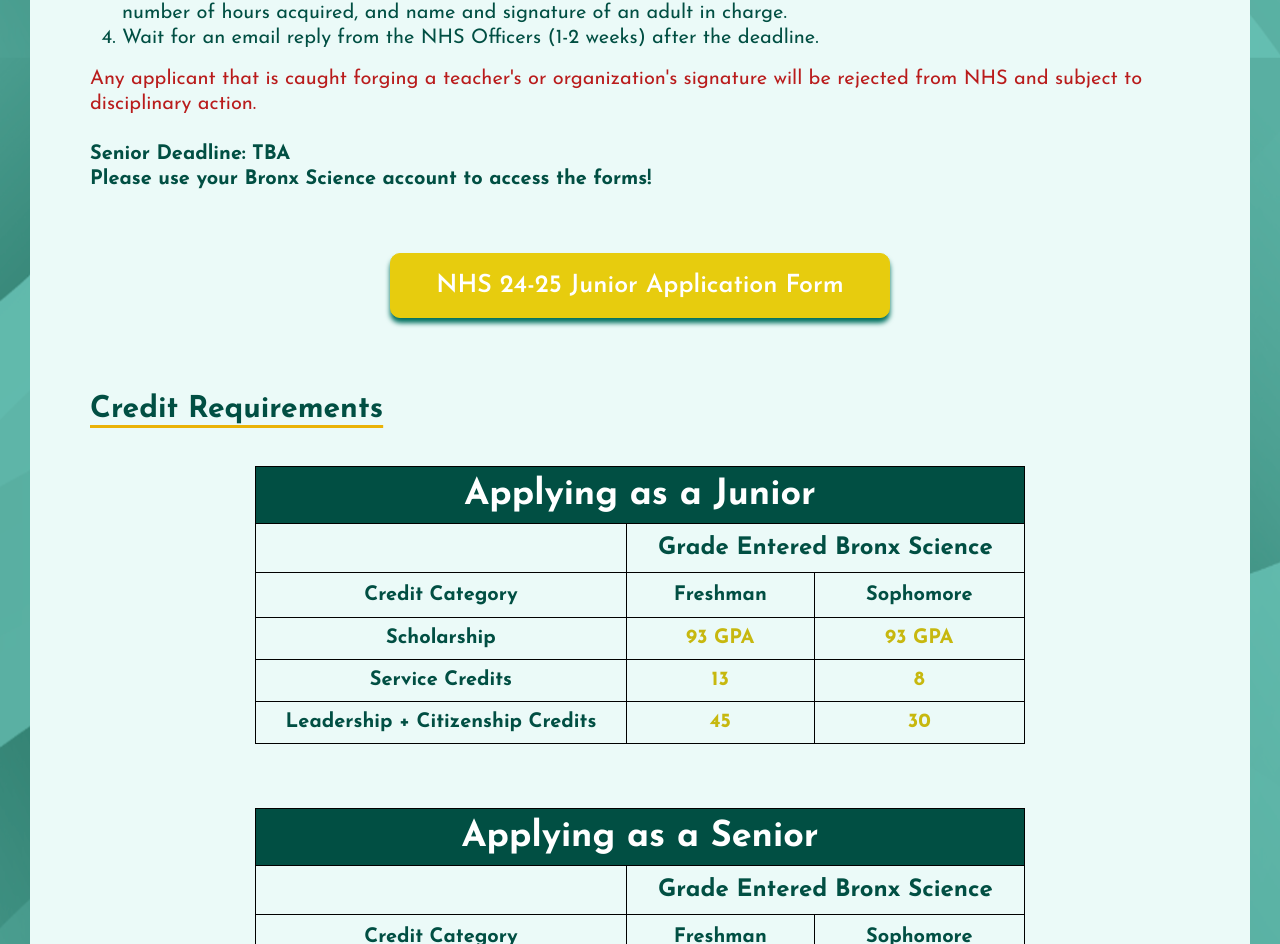
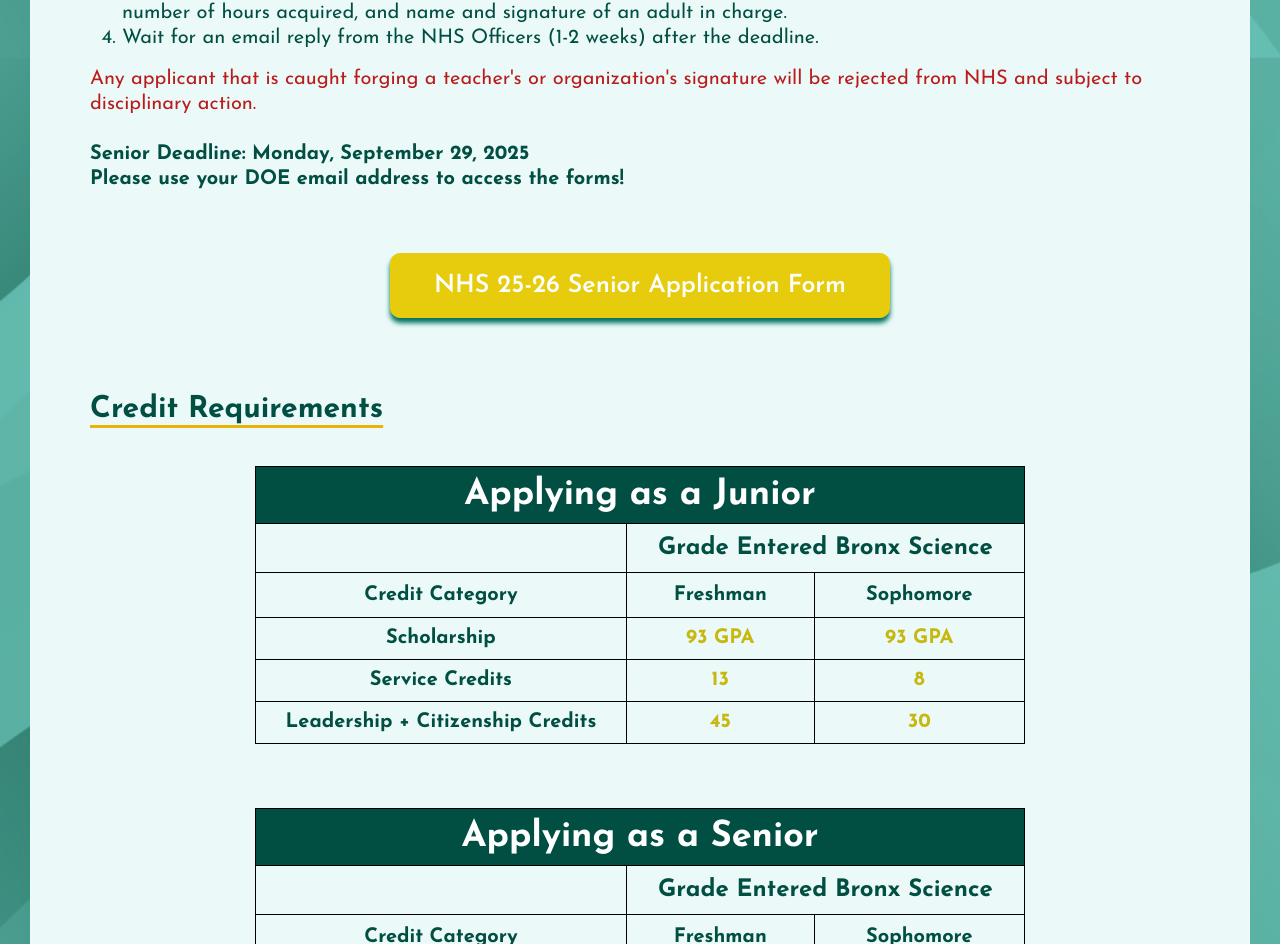
Before and after one commit to MCSaturn6/Bronx-Science-NHS-Update, a React (Create React App) app: page /apply in a window 1280 px wide. Shown: the part 992-1936 px from the top of the page. Built offline with nearby package versions, Linux system fonts and the light colour scheme.

Commit message:
Senior Apps

```diff
--- a/src/pages/Apply.jsx
+++ b/src/pages/Apply.jsx
@@ -75,22 +75,22 @@
               action.
             </div>
             <br></br>
-            <b>Senior Deadline: TBA </b>
+            <b>Senior Deadline: Monday, September 29, 2025</b>
             <br></br>
-            <b>Please use your Bronx Science account to access the forms!</b>
+            <b>Please use your DOE email address to access the forms!</b>
             <br></br>
             <br></br>
           </p>
           <div class="page-section-buttons">
             <a
               className="no-underline"
-              href="https://forms.gle/HMRcAtQUXNDHcY479e"
+              href="https://docs.google.com/forms/d/e/1FAIpQLSeG8H7qpLPetwt8t3wDjC-VuqUBOWCsqf7mE2AhpXBSXNUL0g/viewform?usp=sharing&ouid=116357346522739094232"
               target="_blank"
               rel="noreferrer"
             >
               {" "}
               <button class="button-27 application-button" role="button">
-                NHS 24-25 Junior Application Form
+                NHS 25-26 Senior Application Form
               </button>
             </a>
           </div>
```
